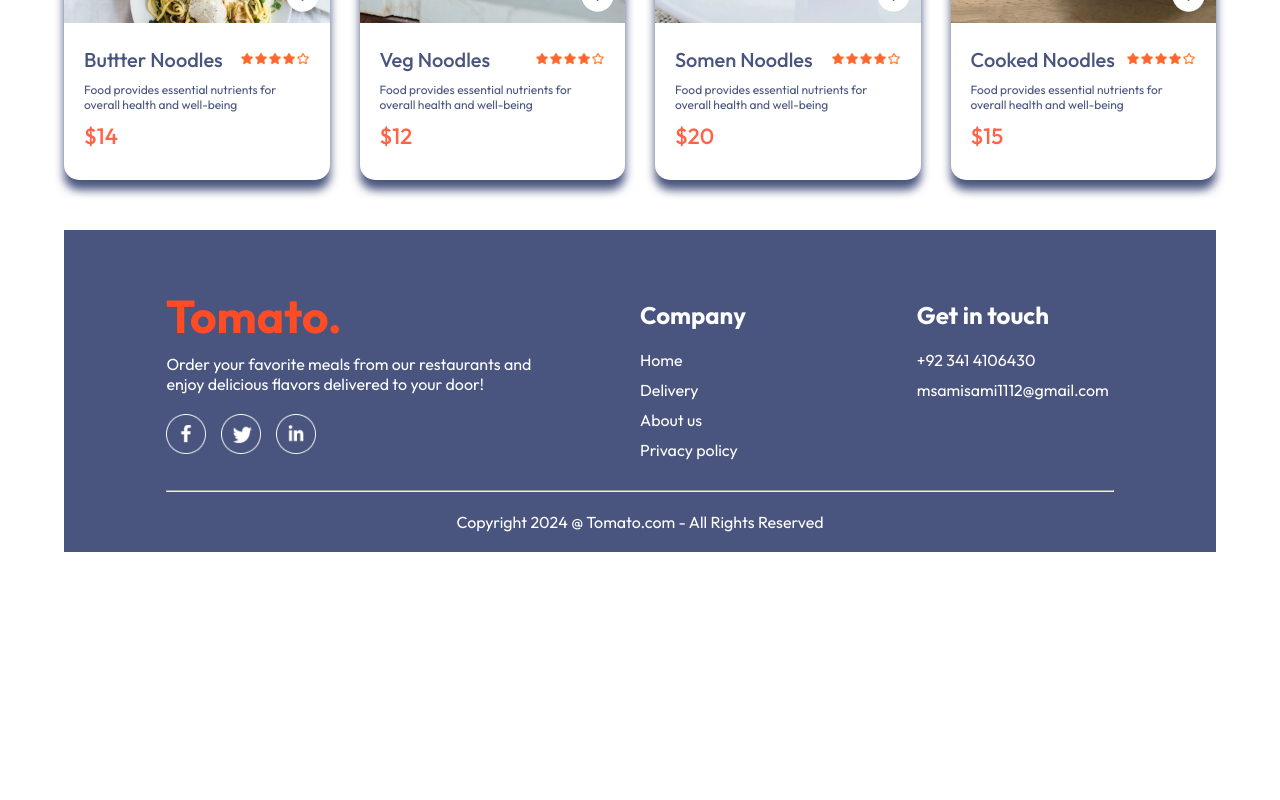
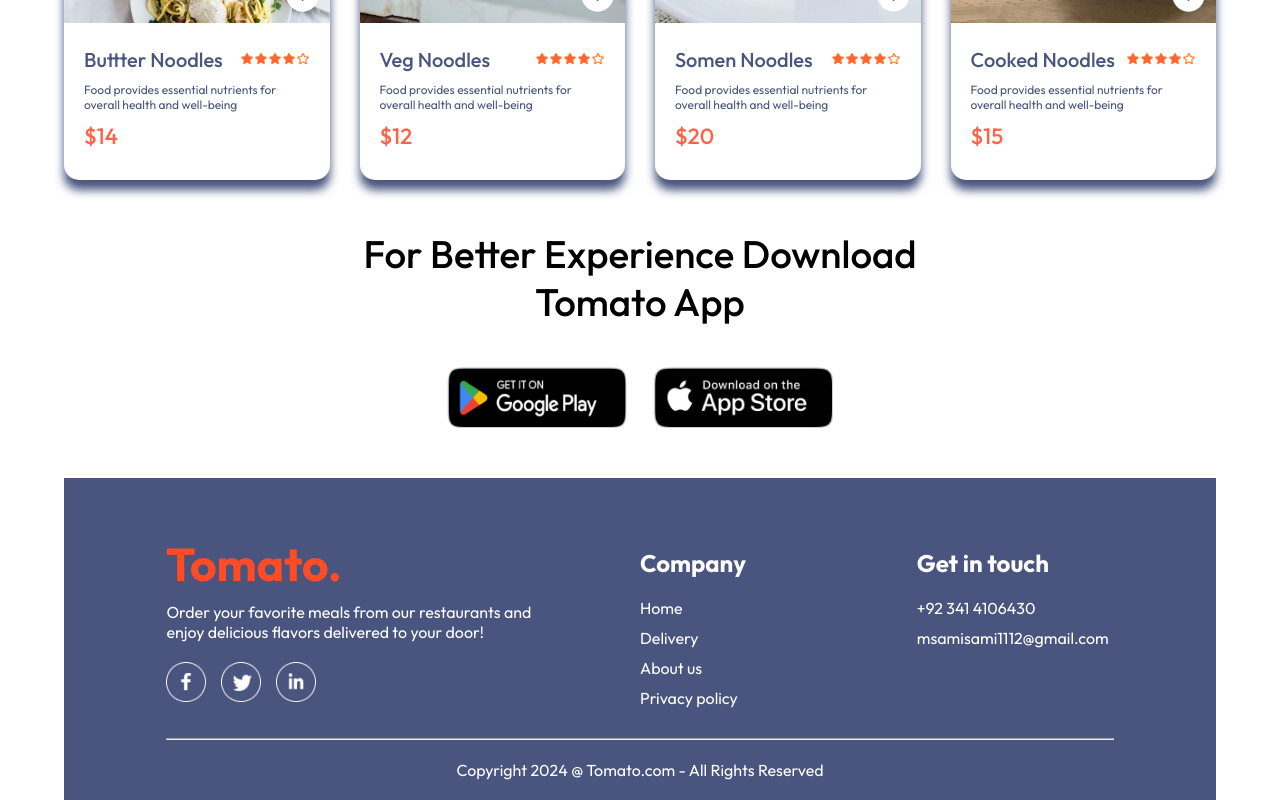
Before and after one commit to MuhammadSami643/Food-Order-System, a React (Vite) app: page / in a window 1280 px wide. Shown: the part 4716-5516 px from the top of the page. Before the commit the page ends 5268 px from the top, so only its background shows below. Built offline with nearby package versions, Linux system fonts and the light colour scheme.

Commit message:
Mobile app component is ready and used in home

```diff
--- /dev/null
+++ b/src/componentCSS/mobileApp.css
@@ -0,0 +1,25 @@
+.mobile-app {
+  margin: auto auto;
+  margin-top: 50px;
+  font-size: max(3vw, 20px);
+  text-align: center;
+  font-weight: 500;
+}
+
+.app-platform {
+  display: flex;
+  justify-content: center;
+  gap: max(2vw, 10px);
+  margin-top: 40px;
+}
+
+.app-platform img {
+  width: max(30vw, 120px);
+  max-width: 180px;
+  transition: 0.5s;
+  cursor: pointer;
+}
+
+.app-platform img:hover {
+  transform: scale(1.1);
+}
--- /dev/null
+++ b/src/components/mobileApp.jsx
@@ -0,0 +1,21 @@
+import React from "react";
+import { assets } from "../assets/assets";
+import "../componentCSS/mobileApp.css";
+
+const MobileApp = () => {
+  return (
+    <>
+      <div className="mobile-app">
+        <p>
+          For Better Experience Download <br /> Tomato App
+        </p>
+        <div className="app-platform">
+          <img src={assets.play_store} alt="Play Store" />
+          <img src={assets.app_store} alt="App Store" />
+        </div>
+      </div>
+    </>
+  );
+};
+
+export default MobileApp;
--- a/src/pages/Home.jsx
+++ b/src/pages/Home.jsx
@@ -3,6 +3,7 @@ import Header from "../components/header";
 import ViewMenu from "../components/viewMenu";
 import "../pagesCSS/Home.css";
 import FoodDisplay from "../components/foodDisplay";
+import MobileApp from "../components/mobileApp";
 
 const Home = () => {
   const [category, setCategory] = useState("All");
@@ -12,6 +13,7 @@ const Home = () => {
       <Header />
       <ViewMenu category={category} setCategory={setCategory} />
       <FoodDisplay category={category} />
+      <MobileApp />
     </>
   );
 };
```
